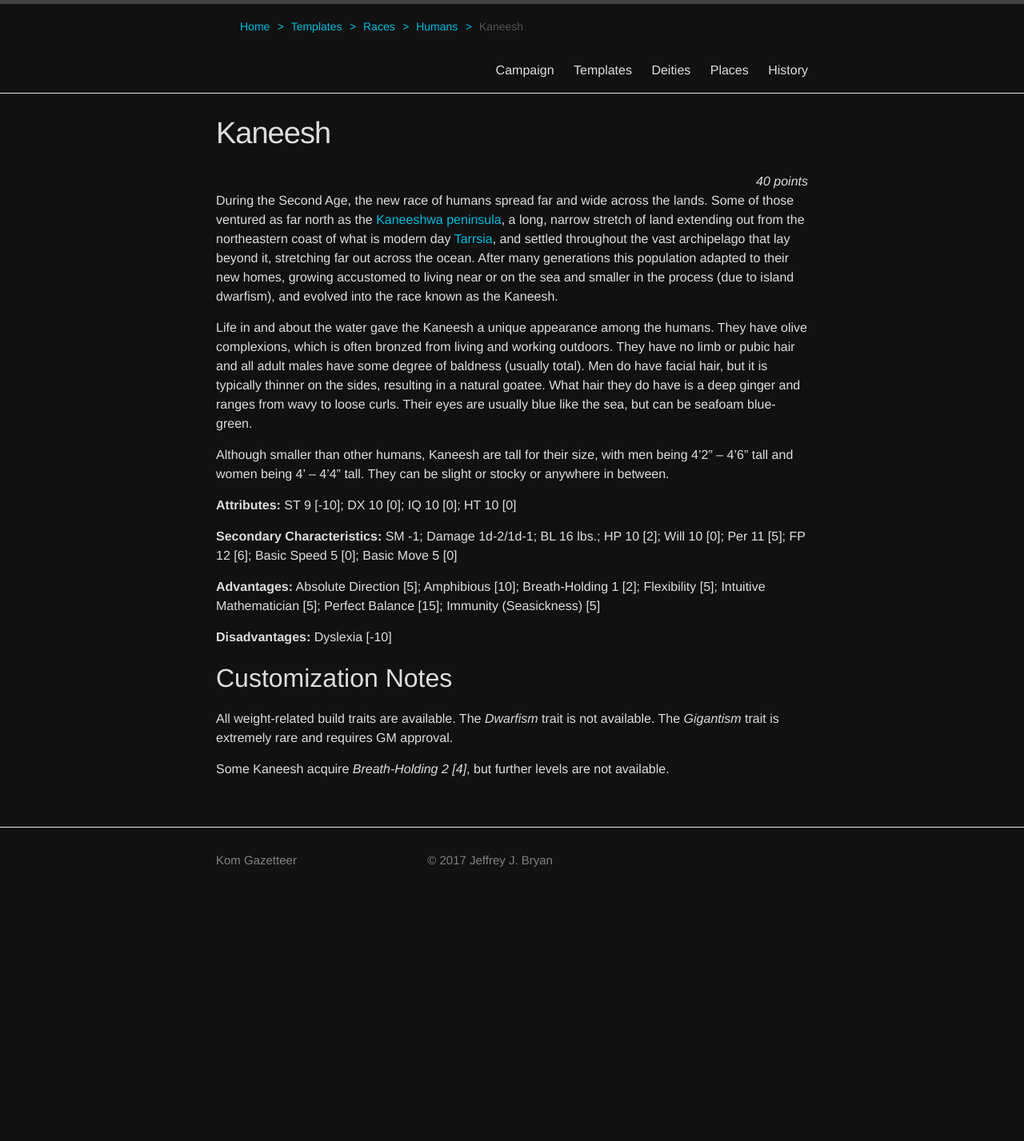
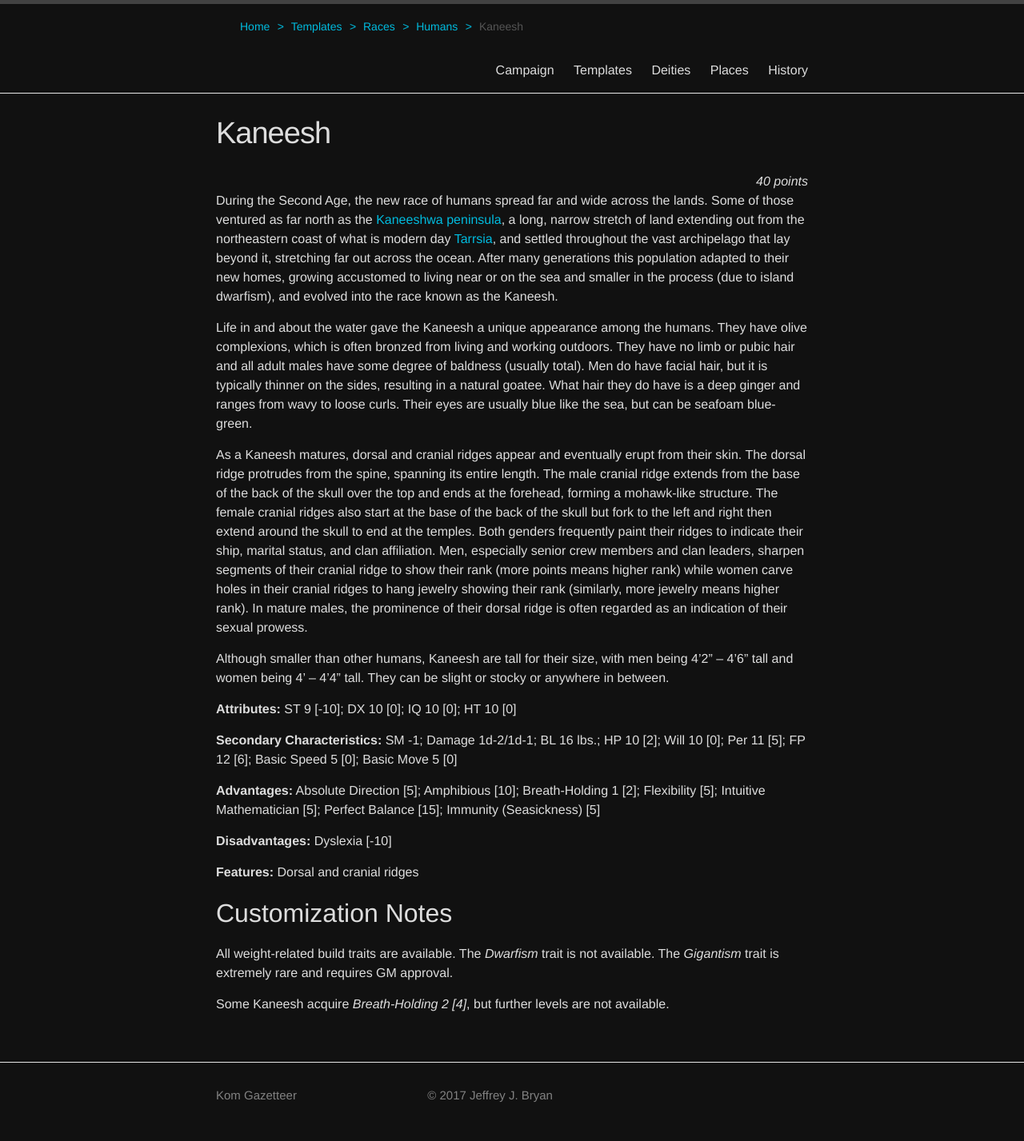
Before and after one commit to DracoNoir/kom, a Jekyll site: the page built from templates/races/humans/kaneesh.md, in a window 1280 px wide. Shown: the whole page at 80% size. Built offline with Jekyll 4.4.1, drawn with Linux system fonts in a browser that asks for light colours; before the commit the page ends 1133 px from its top, so only the background shows below that.

Commit message:
Added descriptions of Kaneesh dorsal and cranial ridge features.

```diff
--- a/templates/races/humans/kaneesh.md
+++ b/templates/races/humans/kaneesh.md
@@ -10,6 +10,8 @@ During the Second Age, the new race of humans spread far and wide across the lan
 
 Life in and about the water gave the Kaneesh a unique appearance among the humans.  They have olive complexions, which is often bronzed from living and working outdoors.  They have no limb or pubic hair and all adult males have some degree of baldness (usually total).  Men do have facial hair, but it is typically thinner on the sides, resulting in a natural goatee.  What hair they do have is a deep ginger and ranges from wavy to loose curls.  Their eyes are usually blue like the sea, but can be seafoam blue-green.
 
+As a Kaneesh matures, dorsal and cranial ridges appear and eventually erupt from their skin.  The dorsal ridge protrudes from the spine, spanning its entire length.  The male cranial ridge extends from the base of the back of the skull over the top and ends at the forehead, forming a mohawk-like structure.  The female cranial ridges also start at the base of the back of the skull but fork to the left and right then extend around the skull to end at the temples.  Both genders frequently paint their ridges to indicate their ship, marital status, and clan affiliation.  Men, especially senior crew members and clan leaders, sharpen segments of their cranial ridge to show their rank (more points means higher rank) while women carve holes in their cranial ridges to hang jewelry showing their rank (similarly, more jewelry means higher rank).  In mature males, the prominence of their dorsal ridge is often regarded as an indication of their sexual prowess.
+
 Although smaller than other humans, Kaneesh are tall for their size, with men being 4'2" – 4'6" tall and women being 4' – 4'4" tall.  They can be slight or stocky or anywhere in between.
 
 **Attributes:**  ST 9 [-10]; DX 10 [0]; IQ 10 [0]; HT 10 [0]
@@ -20,6 +22,7 @@ Although smaller than other humans, Kaneesh are tall for their size, with men be
 
 **Disadvantages:**  Dyslexia [-10]
 
+**Features:**  Dorsal and cranial ridges
 
 ## Customization Notes
 
```
